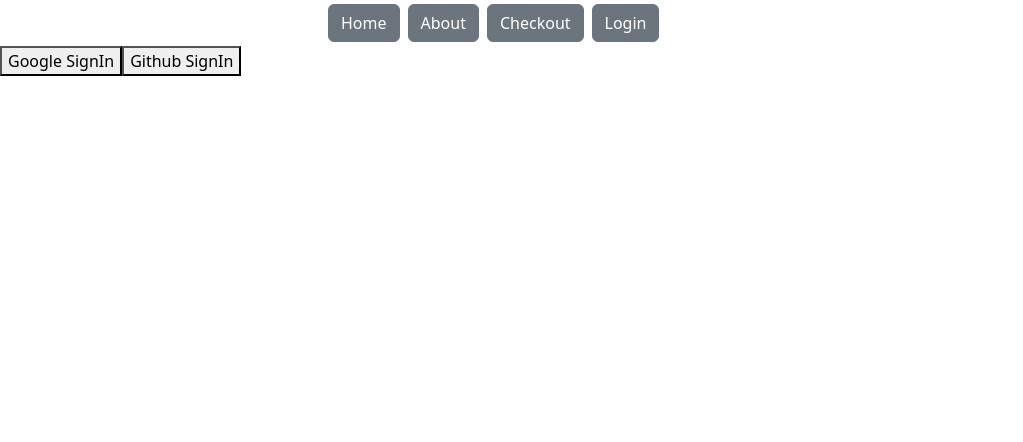
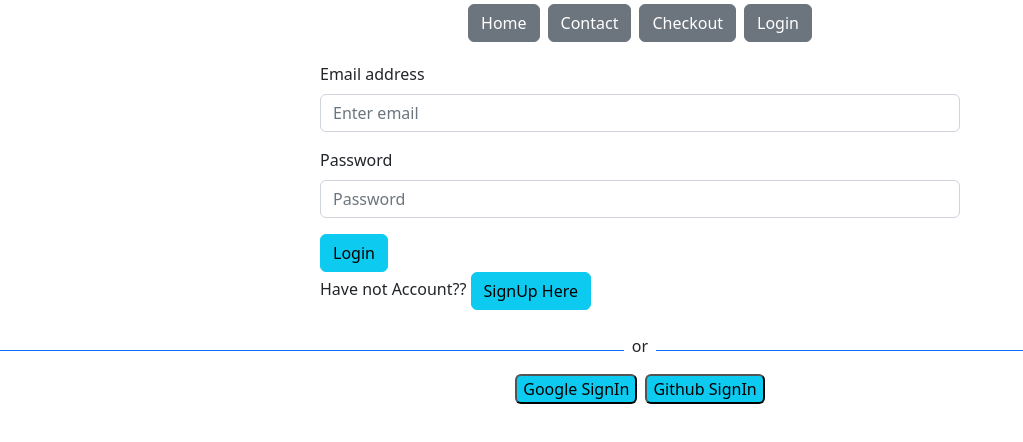
Before and after one commit to azizulkabir/firebase-hooks-use, a React (Create React App) app: page /login in a window 1280 px wide. Shown: the top 442 px of the page, without its empty margins (0-1023 px from the left). Built offline with nearby package versions, Linux system fonts and the light colour scheme; no server answers.

Commit message:
login to sign up

```diff
--- a/src/component/Authentication/Login.js
+++ b/src/component/Authentication/Login.js
@@ -1,14 +1,24 @@
-import React from 'react';
-import { useSignInWithGithub, useSignInWithGoogle, } from 'react-firebase-hooks/auth';
+import React, { useState } from 'react';
+import { Button, Form } from 'react-bootstrap';
+import { useSignInWithEmailAndPassword, useSignInWithGithub, useSignInWithGoogle, } from 'react-firebase-hooks/auth';
 
 import { useAuthState } from 'react-firebase-hooks/auth';
+import { Link } from 'react-router-dom';
 import auth from '../../firebase.init';
 
 
 const Login = () => {
-    const [signInWithGoogle,  loading, error] = useSignInWithGoogle(auth);
+    const [email, setEmail]= useState('');
+    const [password, setPassword]= useState('');
+    const [signInWithGoogle, loading, error] = useSignInWithGoogle(auth);
+    const [signInWithEmailAndPassword] = useSignInWithEmailAndPassword(auth);
     const [signInWithGithub,] = useSignInWithGithub(auth);
     const [user] = useAuthState(auth);
+
+    const handleSubmit=(event)=>{
+        event.preventDefault();
+        signInWithEmailAndPassword(email, password);
+    }
 
     if (loading) {
         return (
@@ -33,13 +43,37 @@
             </div>
         )
     }
+    const handleNavigate = ()=>{
+        console.log('click to sign up')
+    }
 
     return (
-        <div>
+        <div className='text-center'>
+            <div className='mx-auto w-50 my-3 text-start'>
+                <Form onSubmit={handleSubmit}>
+                    <Form.Group className="mb-3" controlId="formBasicEmail">
+                        <Form.Label>Email address</Form.Label>
+                        <Form.Control onBlur={(e)=>setEmail(e.target.value)} type="email" placeholder="Enter email" />
+                    </Form.Group>
 
+                    <Form.Group className="mb-3" controlId="formBasicPassword">
+                        <Form.Label>Password</Form.Label>
+                        <Form.Control onBlur={(e)=>setPassword(e.target.value)} type="password" placeholder="Password" />
+                    </Form.Group>
+                    <Button variant="info" type="submit">
+                        Login
+                    </Button>
+                </Form>
+                <>  Have not Account?? <Link className='btn btn-info' to="/register">SignUp Here</Link></>
+            </div>
+            <div className='d-flex align-items-center'>
+                <div style={{ height: '1px' }} className='bg-primary w-50'></div>
+                <p className='mt-2 px-2'>or</p>
+                <div style={{ height: '1px' }} className='bg-primary w-50'></div>
+            </div>
+            <button className='rounded-2 mx-1 bg-info' onClick={() => signInWithGoogle()}> Google SignIn</button>
+            <button className='rounded-2 mx-1 bg-info' onClick={() => signInWithGithub()}> Github SignIn</button>
 
-            <button onClick={() => signInWithGoogle()}> Google SignIn</button>
-            <button onClick={() => signInWithGithub()}> Github SignIn</button>
         </div>
     );
 };
--- a/src/component/Authentication/Register.js
+++ b/src/component/Authentication/Register.js
@@ -1,6 +1,7 @@
 import React, { useState } from 'react';
 import { Button, Form } from 'react-bootstrap';
 import { useCreateUserWithEmailAndPassword } from 'react-firebase-hooks/auth';
+import { Link } from 'react-router-dom';
 import auth from '../../firebase.init';
 
 const Register = () => {
@@ -53,9 +54,10 @@
                         <Form.Label>Password</Form.Label>
                         <Form.Control onBlur={handlePassword} type="password" placeholder="Password" />
                     </Form.Group>
-                    <Button variant="primary" type="submit">
+                    <Button variant="info" type="submit">
                         Register
-                    </Button>
+                    </Button><br />
+                    <>  Already have an account?? <Link className='btn btn-info' to="/login">Login Here</Link></>
                 </Form>
             </div>
         </div>
--- /dev/null
+++ b/src/component/pages/Contact.js
@@ -0,0 +1,11 @@
+import React from 'react';
+
+const Contact = () => {
+    return (
+        <div>
+            this is contact
+        </div>
+    );
+};
+
+export default Contact;
--- a/src/component/pages/Header.js
+++ b/src/component/pages/Header.js
@@ -12,9 +12,9 @@
         console.log('clicked sign out')
     }
     return (
-        <div className='p-1 mx-auto w-50'>
+        <div className='p-1 text-center'>
             <Link className='btn btn-secondary mx-1' to='/'>Home</Link>
-            <Link className='btn btn-secondary mx-1' to='/about'>About</Link>
+            <Link className='btn btn-secondary mx-1 ' to='/contact'>Contact</Link>
             <Link className='btn btn-secondary mx-1' to='/checkout'>Checkout</Link>
 
             {
--- a/src/component/pages/Home.js
+++ b/src/component/pages/Home.js
@@ -6,6 +6,7 @@
 
 import CheckOut from './CheackOut';
 import Header from './Header';
+import Contact from './Contact';
 
 const Home = () => {
     return (
@@ -14,7 +15,7 @@
            <Routes>
             <Route path='/login' element={<Login></Login>}></Route>
             <Route path='/register' element={<Register></Register>}></Route>
-            <Route path='/about' element={<About></About>}></Route>
+            <Route path='/contact' element={<Contact></Contact>}></Route>
             <Route path='/checkout' element={<CheckOut></CheckOut>}></Route>
            </Routes>
         </div>
```
